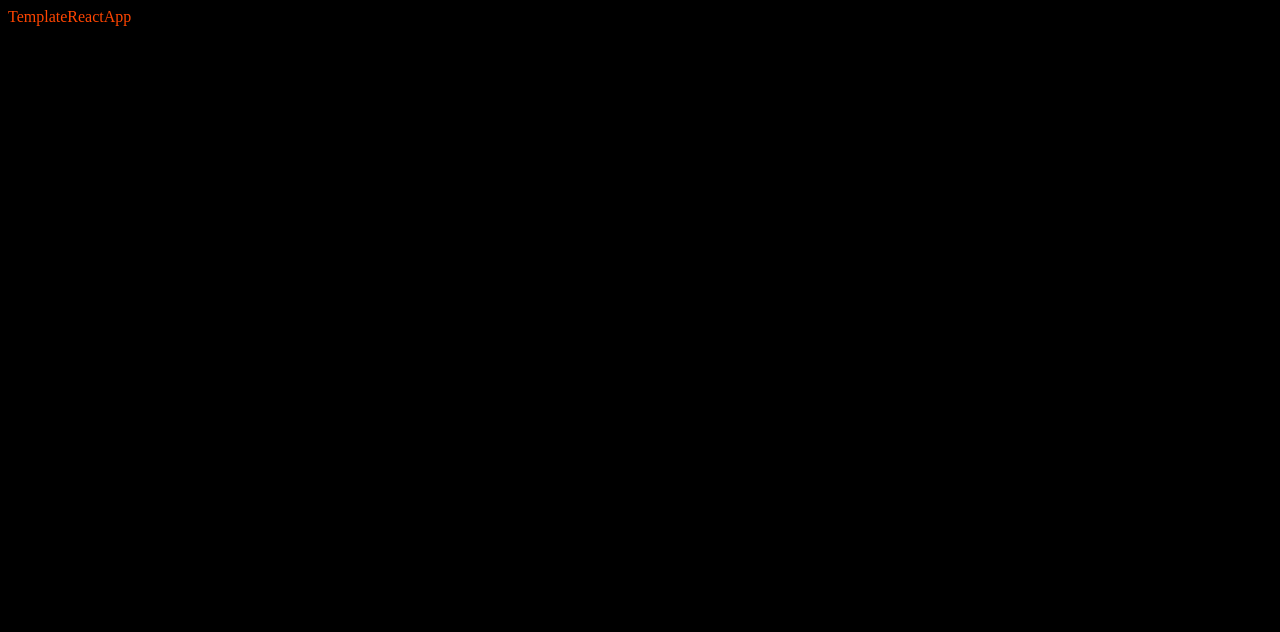
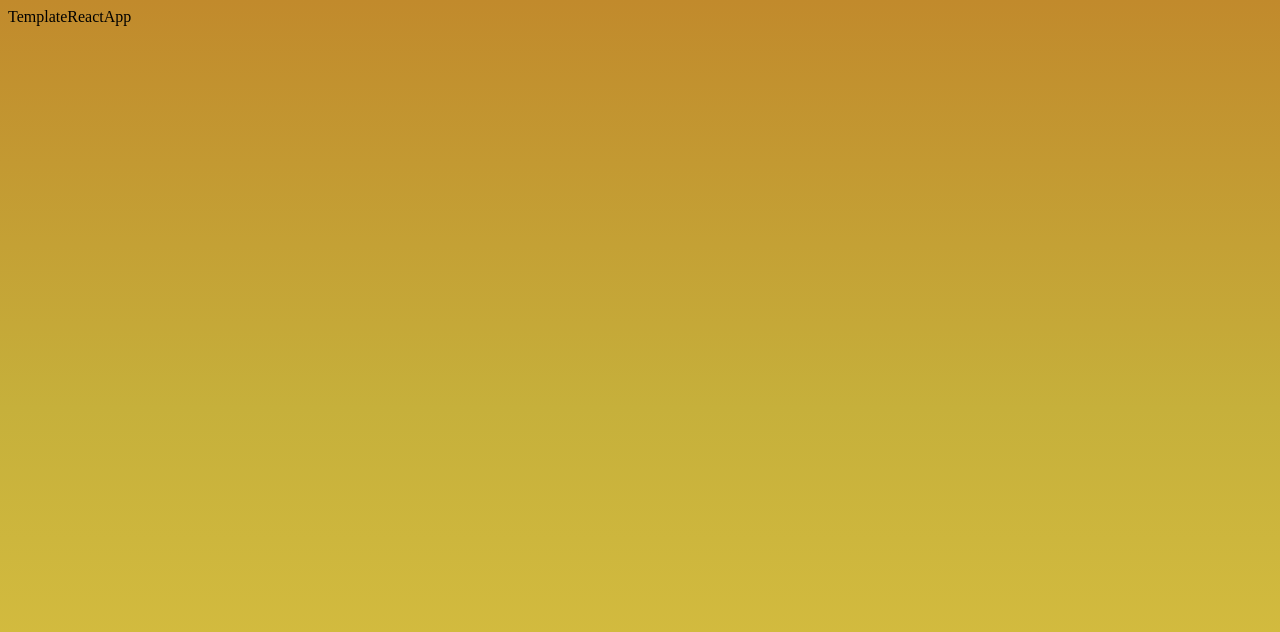
Before and after one commit to aleviel/PokemonDesk, a React app: page / in a window 1280 px wide. Shown: the top 632 px of the page. Built offline with nearby package versions, Linux system fonts and the light colour scheme.

Commit message:
refactor style modules for TS

```diff
--- a/package.json
+++ b/package.json
@@ -28,7 +28,6 @@
     "@typescript-eslint/eslint-plugin": "^4.6.0",
     "@typescript-eslint/parser": "^4.6.0",
     "css-loader": "^5.0.0",
-    "css-modules-typescript-loader": "^4.0.1",
     "eslint": "^7.12.1",
     "eslint-config-airbnb": "^18.2.0",
     "eslint-config-prettier": "^6.15.0",
--- a/src/app.module.scss
+++ b/src/app.module.scss
@@ -1,3 +1,3 @@
 .header {
-    color: orangered;
+    color: black;
 }
--- a/src/example.ts
+++ b/src/example.ts
@@ -66,7 +66,7 @@ concat('Hello ', 'World'); // -> Hello World;
 interface Task {
     howIDoIt: string;
     someArray: Array<number | string>;
-    withData: Array<object>;
+    withData?: Array<Task>;
 }
 
 const myHometask: Task = {
--- a/src/index.ts
+++ b/src/index.ts
@@ -2,6 +2,6 @@ import React from 'react';
 import ReactDOM from 'react-dom';
 import App from './App';
 
-import './style.css'
+import './style.scss';
 
-ReactDOM.render(React.createElement(App), document.querySelector('#root'))
+ReactDOM.render(React.createElement(App), document.querySelector('#root'));
--- a/src/style.css
+++ /dev/null
@@ -1,5 +0,0 @@
-body {
-    width: 100vw;
-    height: 100vh;
-    background: #000;
-}
--- /dev/null
+++ b/src/style.scss
@@ -0,0 +1,5 @@
+body {
+    width: 100vw;
+    height: 100vh;
+    background: linear-gradient(to top, #dcc341, #c6b03b, #c18a2c);
+}
--- a/webpack.config.js
+++ b/webpack.config.js
@@ -23,14 +23,9 @@ module.exports = {
         use: ["ts-loader"],
       },
       {
-        test: /\.css$/,
-        use: ["style-loader", "css-loader"],
-      },
-      {
-        test: /\.module[s]?\.scss$/,
+        test: /\.(s*)css$/,
         use: [
           "style-loader",
-          "css-modules-typescript-loader?modules",
           {
             loader: "css-loader",
             options: {
```
Also changed, not shown: 1 other file (tests, documents, lock files or other folders).
